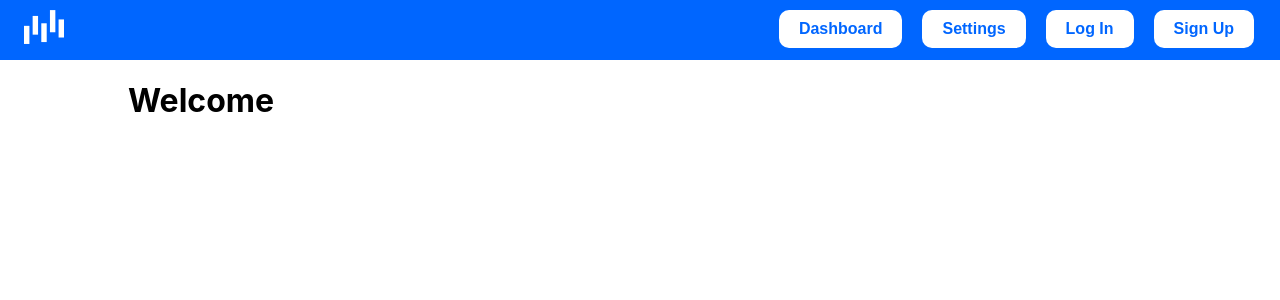
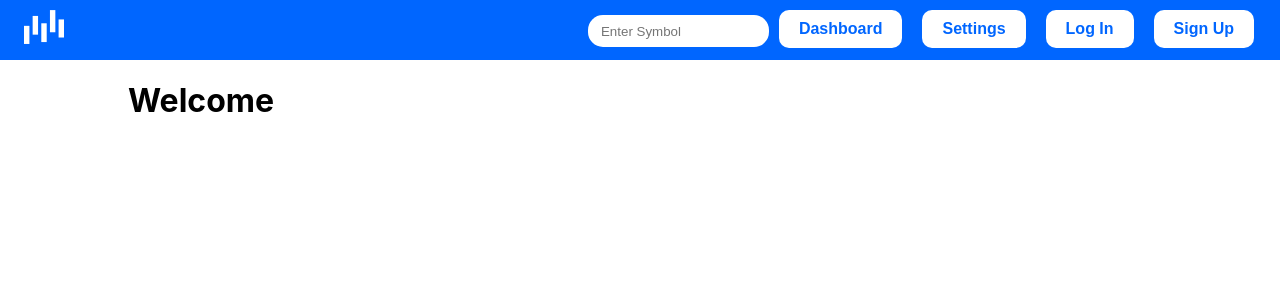
Before and after one commit to mobrien13/paper-trader, a React (Create React App) app in the folder paper-trader/: page / in a window 1280 px wide. Shown: the top 300 px of the page. Built offline with nearby package versions, Linux system fonts and the light colour scheme.

Commit message:
created Search component

```diff
--- a/paper-trader/src/App.js
+++ b/paper-trader/src/App.js
@@ -6,6 +6,7 @@ import {BrowserRouter, Link} from 'react-router-dom';
 import Modal from './Components/Modal/Modal';
 import Login from './Components/LoginSignup/Login';
 import Signup from './Components/LoginSignup/Signup';
+import Search from './Components/Search/Search';
 
 function App() {
 
@@ -16,6 +17,7 @@ function App() {
   <BrowserRouter>
     <Navbar>
       {/*Navbar Items and Links*/}
+      <Search/>
       <Link className="link-margin" to='dashboard'><Button text = "Dashboard">Dashboard</Button></Link>
       <Link className="link-margin" to='settings'><Button text = "Settings" >Settings</Button></Link>
       <Link className="link-margin" to><Button onClick={() => {modalRef.current.open(); setModal("login")}}>Log In</Button></Link>
--- /dev/null
+++ b/paper-trader/src/Components/Search/Search.css
@@ -0,0 +1,6 @@
+#searchInput{
+    height:30px;
+    margin-top:15px;
+    border: none;
+    border-radius: 15px;
+}
--- /dev/null
+++ b/paper-trader/src/Components/Search/Search.js
@@ -0,0 +1,14 @@
+import React from 'react'
+import './Search.css';
+
+const Search = () => {
+    return (
+        <>
+            <li>
+                <input id='searchInput' placeholder='   Enter Symbol'></input>
+            </li>
+        </>
+    )
+}
+
+export default Search
```
